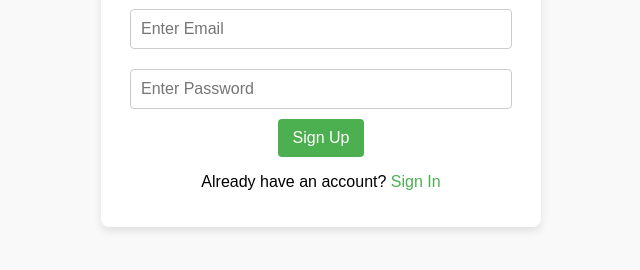
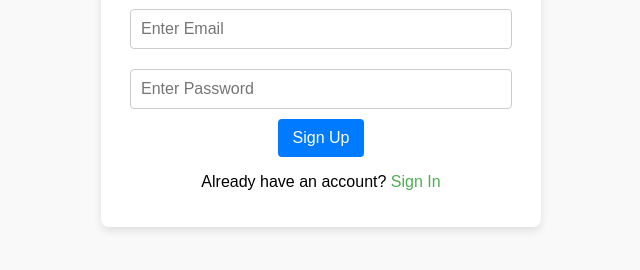
Before and after one commit to ahmed123-oss/Remove-Background, a plain HTML site: page signup.html in a window 1280 px wide. Shown: the part 370-640 px from the top of the page, without its empty margins (319-959 px from the left). Drawn offline with Linux system fonts and the light colour scheme.

Commit message:
Update style.css

```diff
--- a/style.css
+++ b/style.css
@@ -41,7 +41,7 @@ body {
   }
 
   button {
-    background-color: #4caf50;
+    background-color: #007bff;
     color: white;
     border: none;
     border-radius: 4px;
@@ -51,7 +51,7 @@ body {
   }
 
   button:hover {
-    background-color: #45a049;
+    background-color: #007bf9;
   }
 
   .error {
```
